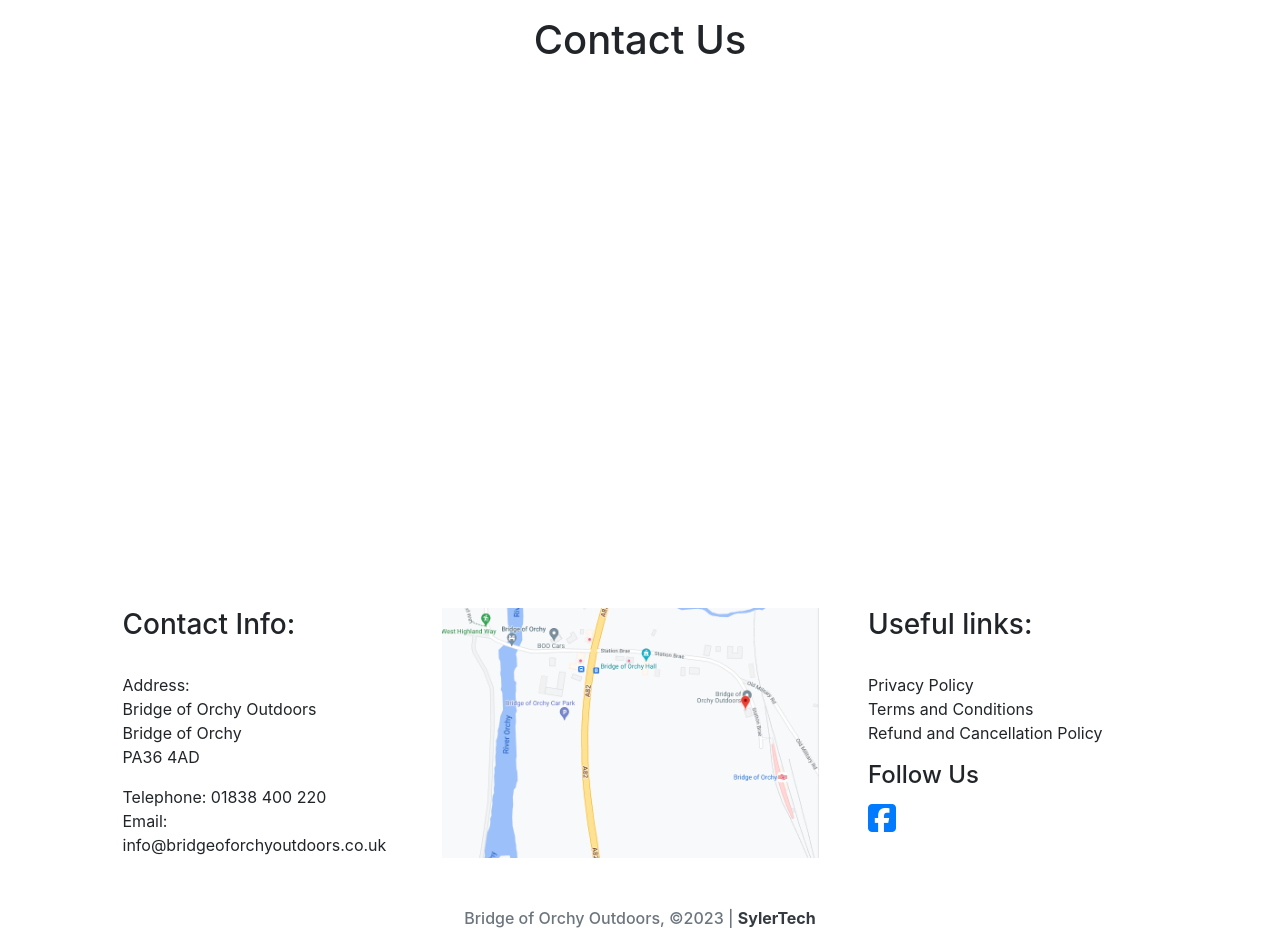
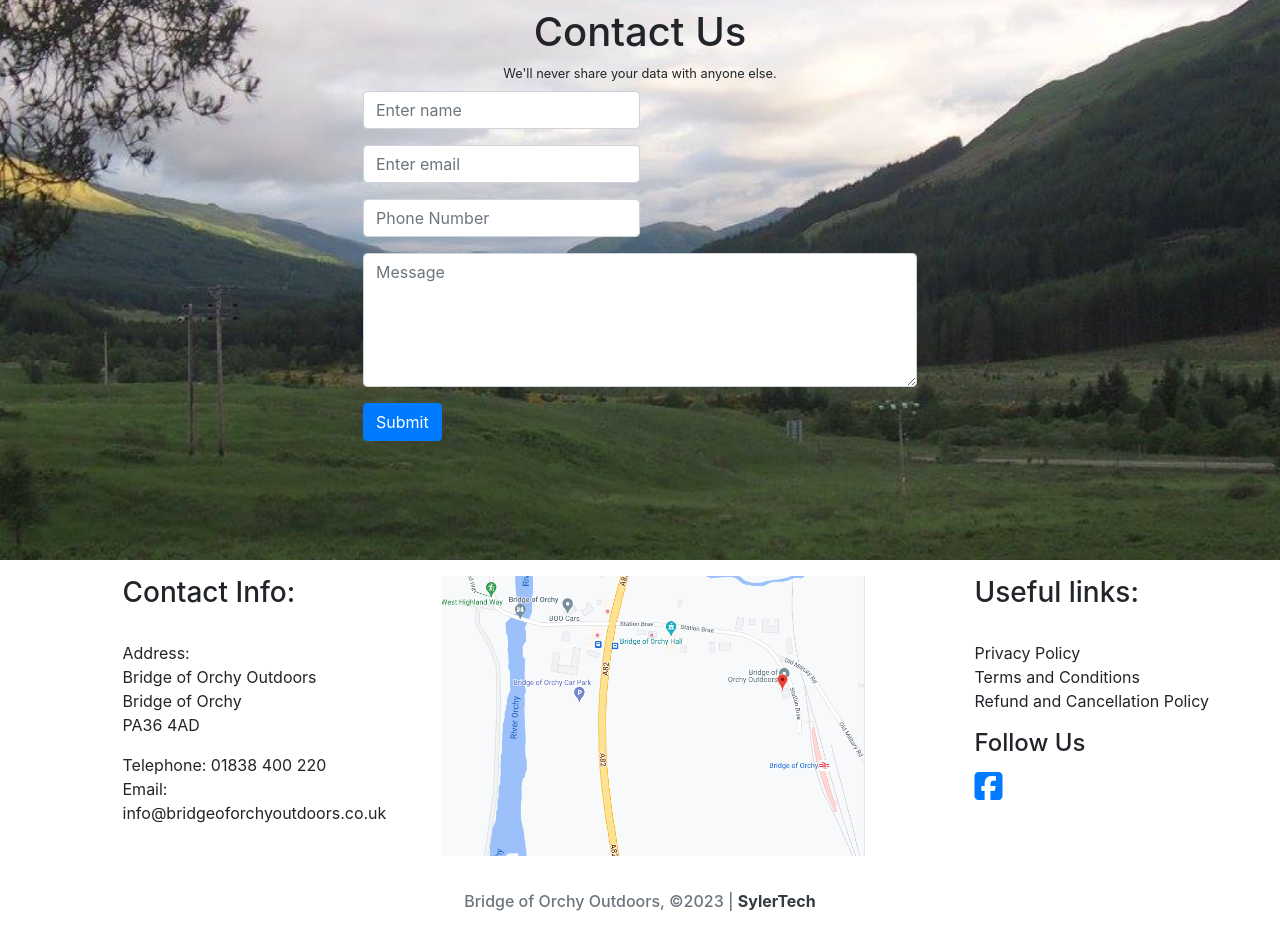
Before and after one commit to syler11/orchy_outdoors, a Django app: page /contact/ in a window 1280 px wide. Shown: the part 122-1062 px from the top of the page. After the commit the page ends 1033 px from the top, so only its background shows below. Run offline with Django 3.2, Linux system fonts and the light colour scheme; some libraries are stand-ins or nearby versions.

Commit message:
added contact page content

```diff
--- a/home/templates/home/contact.html
+++ b/home/templates/home/contact.html
@@ -1,8 +1,42 @@
 {% extends "base.html" %}
 
 {% block content %}
-<div class="page-container text-center m-3">
-    <h1>Contact Us</h1>
+<div class="contact-image">
+    <div class="page-container">
+        <div class="class m-2">
+            {% if message_name %}
+            <center class="text-white">
+                <h3>Thanks {{ message_name }}!</h3>
+                <p>We received your email and will respond shortly...</p>
+            </center>
+            {% else %}
+            <h1 class="text-center">Contact Us</h1>
+            <small class="form-text pb-2 text-center">We'll never share your data with anyone else.</small>
+            <form method="POST">
+                {% csrf_token %}
+                <div class="form-group">
+                    <input type="text" name="message_name" class="form-control w-50" id="message_name"
+                        aria-describedby="name" placeholder="Enter name" required>
+                </div>
+                <div class="form-group">
+                    <input type="email" name="message_email" class="form-control w-50" id="message_email"
+                        aria-describedby="emailHelp" placeholder="Enter email" required>
+                </div>
+                <div class="form-group">
+                    <input type="text" name="message_phone" class="form-control w-50" id="message_phone"
+                        pattern="^[0-9]{5,20}$" placeholder="Phone Number">
+                </div>
+                <div class="form-group">
+                    <textarea name="message" class="form-control" id="message" cols="50" rows="5"
+                        placeholder="Message"></textarea>
+                </div>
+                <button type="submit" class="btn btn-primary">Submit</button>
+            </form>
+            {% endif %}
+
+        </div>
+    </div>
+
 </div>
 
 {% endblock %}
--- a/static/css/base.css
+++ b/static/css/base.css
@@ -11,8 +11,17 @@
     justify-content: center;
 }
 
+.contact-image {
+    background:
+        url(/media/contact_orchy.jpg) no-repeat center center fixed;
+    background-size: cover;
+    display: flex;
+    min-height: calc(100vh - 285px);
+    justify-content: center;
+}
+
 .map-image {
-    height: 250px;
+    max-height: 280px;
 }
 
 ul {
--- a/templates/base.html
+++ b/templates/base.html
@@ -84,7 +84,7 @@
 
     <footer class="">
         <div class="row p-3">
-            <div class="col-xl-3 offset-xl-1 col-lg-4 col-md-6">
+            <div class="col-xl-3 offset-xl-1 col-lg-3 col-md-6">
                 <h3>Contact Info:</h3>
                 <br>
                 <p class="m-0">Address:</p>
@@ -94,10 +94,10 @@
                 <p class="m-0">Telephone: 01838 400 220</p>
                 <p>Email: info@bridgeoforchyoutdoors.co.uk</p>
             </div>
-            <div class="col-xl-4 col-lg-5 d-md-none d-lg-block">
+            <div class=" text-center col-xl-4 col-lg-6 d-md-none d-lg-block">
                 <img class="map-image" src="{{MEDIA_URL}}outdoors_map.png" alt="logo">
             </div>
-            <div class="col-lg-3 col-md-6">
+            <div class="offset-xl-1 col-xl-3 col-lg-3 col-md-6">
                 <h3>Useful links:</h3>
                 <br>
                 <ul>
@@ -112,7 +112,7 @@
 
                 </div>
             </div>
-            <div class="d-none d-md-block d-lg-none">
+            <div class="text-center col-12 d-md-block d-lg-none">
                 <img class="map-image" src="{{MEDIA_URL}}outdoors_map.png" alt="logo">
             </div>
         </div>
```
Also changed, not shown: media/contact_orchy.jpg (added).
